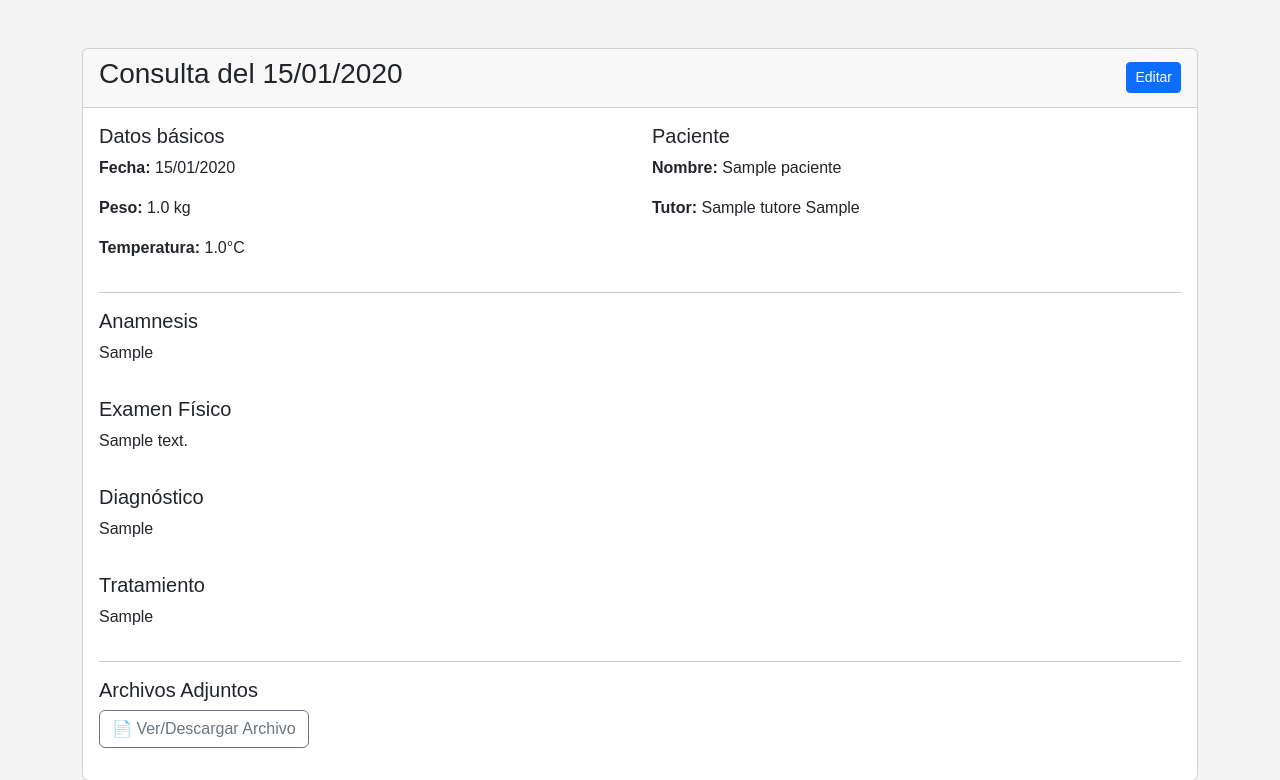
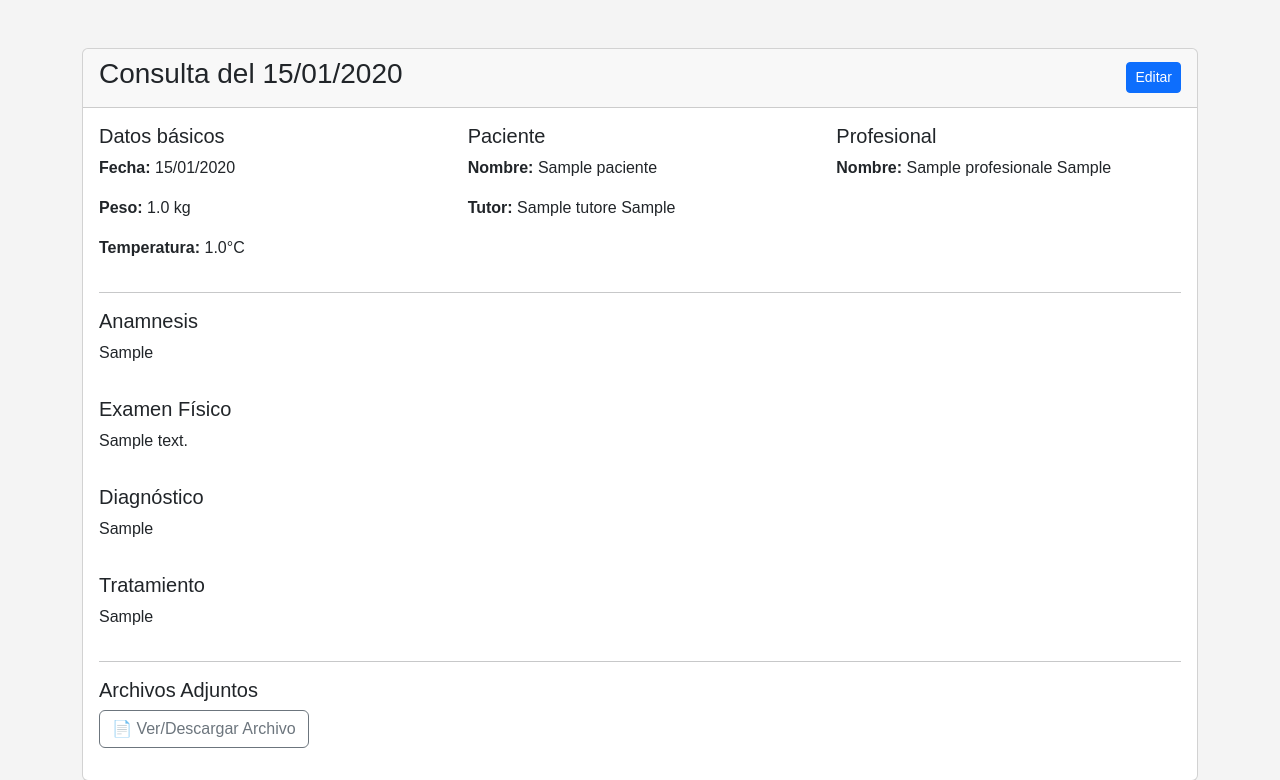
Before and after one commit to Walteriba/PPS, a Flask app: page /consulta/1 in a window 1280 px wide. Shown: the part 56-836 px from the top of the page. Run offline with Flask 3, Linux system fonts and the light colour scheme; a user stored in the database is signed in; tables that the repository leaves empty hold one stand-in row (values such as "Sample post").

Commit message:
Se corrige problema donde no se podia ver/editar el profesional cargado

```diff
--- a/controllers/consulta_controller.py
+++ b/controllers/consulta_controller.py
@@ -148,8 +148,8 @@ def ver_consulta(consulta_id):
     consulta = Consulta.query.get_or_404(consulta_id)
     paciente = Paciente.query.get(consulta.paciente_id)
     tutor = Tutor.query.get(consulta.tutor_id)
-    profesional = Profesional.query.get(consulta.profesional_id)
+    profesionales = Profesional.query.all()
 
     return render_template(
-        "consulta.html", consulta=consulta, paciente=paciente, tutor=tutor, profesional=profesional
+        "consulta.html", consulta=consulta, paciente=paciente, tutor=tutor, profesionales=profesionales
     )
--- a/templates/consulta.html
+++ b/templates/consulta.html
@@ -1,5 +1,6 @@
 <!DOCTYPE html>
 <html lang="es">
+
 <head>
     <meta charset="UTF-8">
     <meta name="viewport" content="width=device-width, initial-scale=1.0">
@@ -14,6 +15,7 @@
         }
     </style>
 </head>
+
 <body class="d-flex flex-column min-vh-100">
 
     {% include 'partials/header.html' %}
@@ -29,7 +31,7 @@
             <div class="card-body">
                 <form id="formConsulta">
                     <div class="row">
-                        <div class="col-md-6">
+                        <div class="col-md-4">
                             <h5>Datos básicos</h5>
                             <p><strong>Fecha:</strong>
                                 <span class="view-mode">{{ consulta.fecha.strftime('%d/%m/%Y') }}</span>
@@ -50,10 +52,31 @@
                             </p>
                         </div>
 
-                        <div class="col-md-6">
+                        <div class="col-md-4">
                             <h5>Paciente</h5>
                             <p><strong>Nombre:</strong> {{ paciente.nombre }}</p>
                             <p><strong>Tutor:</strong> {{ tutor.nombre }} {{ tutor.apellido }}</p>
+                        </div>
+
+                        <div class="col-md-4">
+                            <h5>Profesional</h5>
+                            <p>
+                                <strong>Nombre:</strong>
+                                <span class="view-mode">
+                                    {% for prof in profesionales %}
+                                        {% if prof.id == consulta.profesional_id %}
+                                            {{ prof.nombre }} {{ prof.apellido }}
+                                        {% endif %}
+                                    {% endfor %}
+                                </span>
+                                <select name="profesional_id" class="form-select edit-mode d-none" required>
+                                    {% for prof in profesionales %}
+                                        <option value="{{ prof.id }}" {% if prof.id == consulta.profesional_id %}selected{% endif %}>
+                                            {{ prof.nombre }} {{ prof.apellido }}
+                                        </option>
+                                    {% endfor %}
+                                </select>
+                            </p>
                         </div>
                     </div>
 
@@ -63,7 +86,8 @@
                         <div class="col-12">
                             <h5>Anamnesis</h5>
                             <p class="view-mode preserve-whitespace">{{ consulta.anamnesis or 'Sin datos' }}</p>
-                            <textarea name="anamnesis" class="form-control edit-mode d-none" rows="5">{{ consulta.anamnesis }}</textarea>
+                            <textarea name="anamnesis" class="form-control edit-mode d-none"
+                                rows="5">{{ consulta.anamnesis }}</textarea>
                         </div>
                     </div>
 
@@ -71,7 +95,8 @@
                         <div class="col-12">
                             <h5>Examen Físico</h5>
                             <p class="view-mode preserve-whitespace">{{ consulta.examen_fisico or 'Sin datos' }}</p>
-                            <textarea name="examen_fisico" class="form-control edit-mode d-none" rows="5">{{ consulta.examen_fisico }}</textarea>
+                            <textarea name="examen_fisico" class="form-control edit-mode d-none"
+                                rows="5">{{ consulta.examen_fisico }}</textarea>
                         </div>
                     </div>
 
@@ -79,7 +104,8 @@
                         <div class="col-12">
                             <h5>Diagnóstico</h5>
                             <p class="view-mode preserve-whitespace">{{ consulta.diagnostico or 'Sin datos' }}</p>
-                            <textarea name="diagnostico" class="form-control edit-mode d-none" rows="5">{{ consulta.diagnostico }}</textarea>
+                            <textarea name="diagnostico" class="form-control edit-mode d-none"
+                                rows="5">{{ consulta.diagnostico }}</textarea>
                         </div>
                     </div>
 
@@ -87,7 +113,8 @@
                         <div class="col-12">
                             <h5>Tratamiento</h5>
                             <p class="view-mode preserve-whitespace">{{ consulta.tratamiento or 'Sin datos' }}</p>
-                            <textarea name="tratamiento" class="form-control edit-mode d-none" rows="5">{{ consulta.tratamiento }}</textarea>
+                            <textarea name="tratamiento" class="form-control edit-mode d-none"
+                                rows="5">{{ consulta.tratamiento }}</textarea>
                         </div>
                     </div>
 
@@ -110,9 +137,11 @@
                     <div class="col-lg-3 col-md-4 col-sm-6 mb-3" data-archivo-id="{{ archivo.id }}">
 
                         {% set url_lower = archivo.url.lower() %}
-                                {% if url_lower.endswith('.png') or url_lower.endswith('.jpg') or url_lower.endswith('.jpeg') or url_lower.endswith('.gif') %}
+                        {% if url_lower.endswith('.png') or url_lower.endswith('.jpg') or url_lower.endswith('.jpeg') or
+                        url_lower.endswith('.gif') %}
                         <a href="{{ archivo.url }}" target="_blank" title="Ver imagen completa">
-                                        <img src="{{ archivo.url }}" class="img-fluid rounded border shadow-sm" alt="Archivo adjunto">
+                            <img src="{{ archivo.url }}" class="img-fluid rounded border shadow-sm"
+                                alt="Archivo adjunto">
                         </a>
                         {% else %}
                         <a href="{{ archivo.url }}" target="_blank" class="btn btn-outline-secondary">
@@ -125,7 +154,9 @@
                     <p id="sin-archivos" class="text-muted">No se adjuntaron archivos para esta consulta.</p>
                     {% endif %}
                 </div>
-                </div> </div> <div class="mt-3">
+            </div>
+        </div>
+        <div class="mt-3">
             <a href="/paciente/{{ paciente.id }}" class="btn btn-primary">Volver al Paciente</a>
         </div>
     </div>
@@ -194,4 +225,5 @@
         });
     </script>
 </body>
+
 </html>
```
Lines whose indentation alone changed are shown as unchanged.
